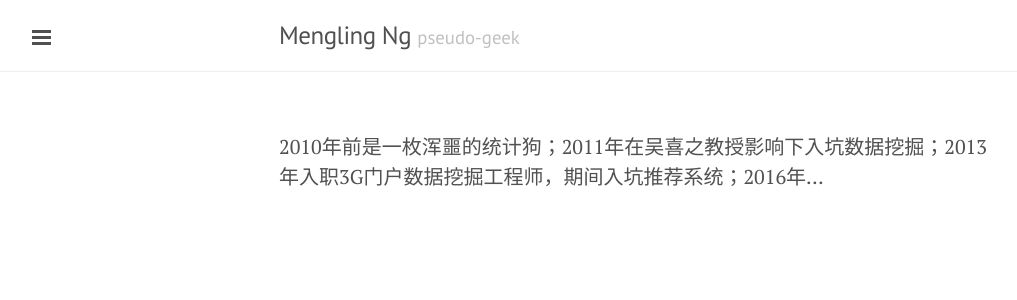
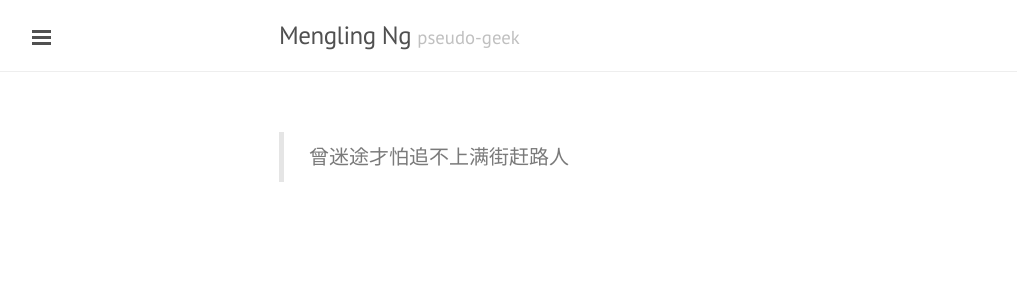
Before and after one commit to nomadcube/nomadcube.github.io, a Jekyll site: the page built from about.md, in a window 1280 px wide. Shown: the top 300 px of the page, without its empty margins (1-1018 px from the left). Built offline with Jekyll 4.4.1, drawn with Linux system fonts in a browser that asks for light colours.

Commit message:
add about

```diff
--- a/about.md
+++ b/about.md
@@ -3,4 +3,4 @@ layout: page
 title: About
 ---
 
-2010年前是一枚浑噩的统计狗；2011年在吴喜之教授影响下入坑数据挖掘；2013年入职3G门户数据挖掘工程师，期间入坑推荐系统；2016年...
+> 曾迷途才怕追不上满街赶路人
```
